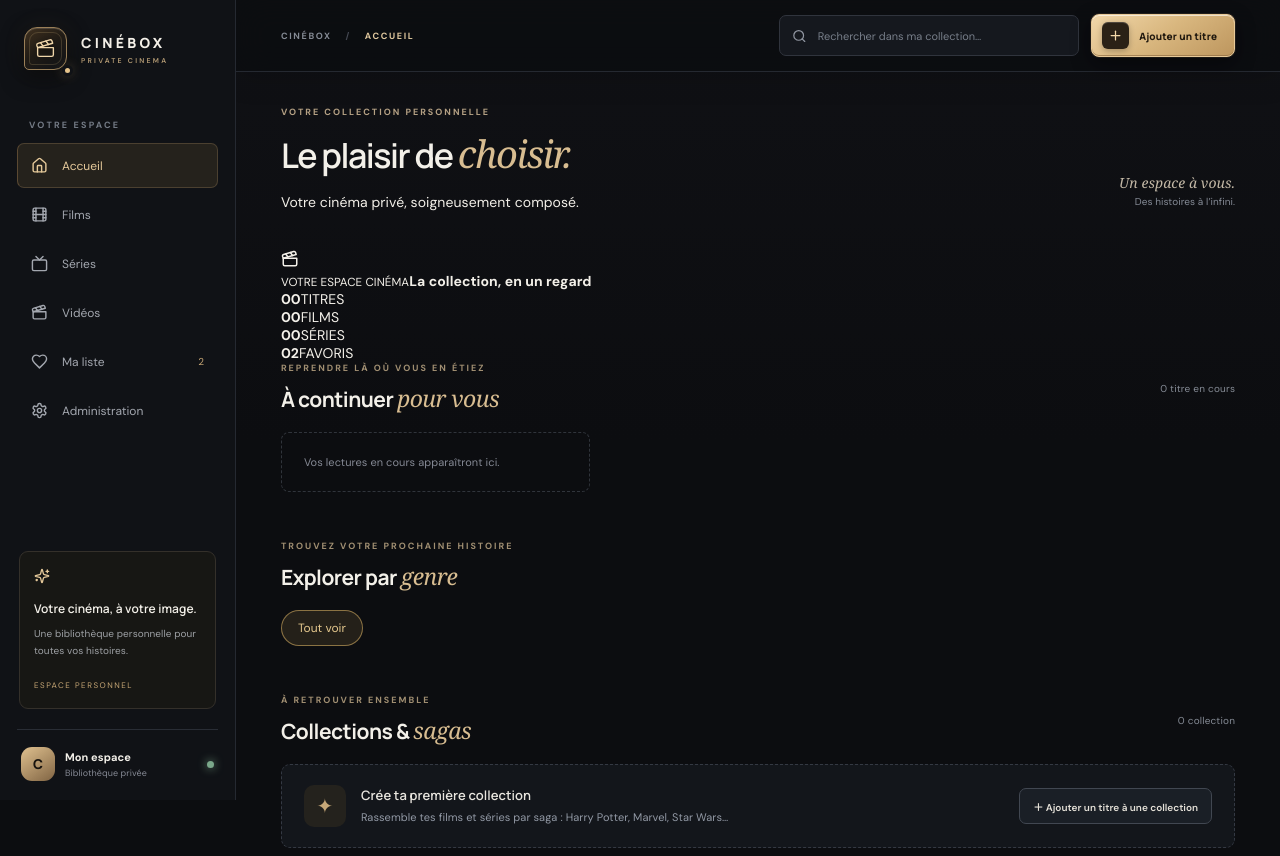
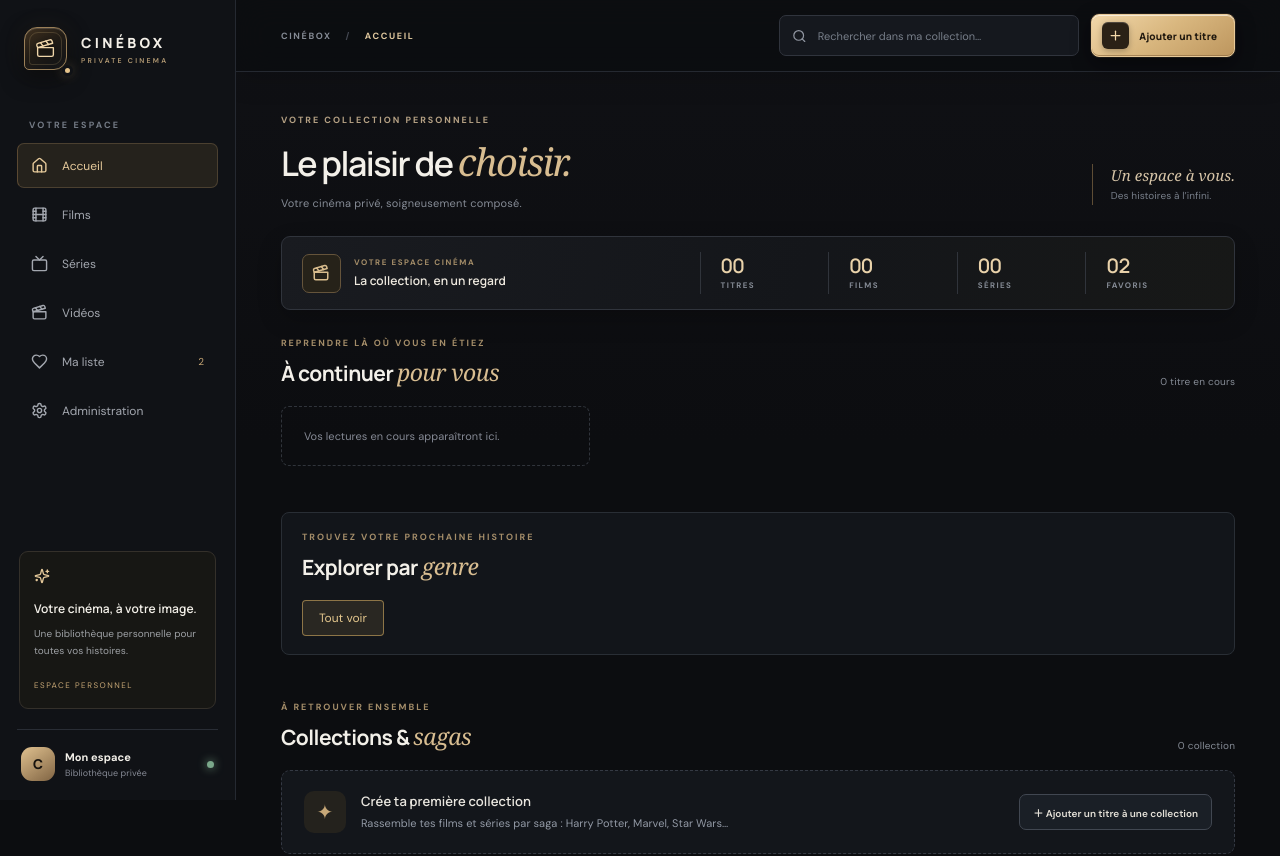
Before and after one commit to yunoe7/cinebox, a Next.js app: page / in a window 1280 px wide. Shown: the top 856 px of the page. Built offline with nearby package versions, Linux system fonts and the light colour scheme.

Commit message:
Create distinctive CinéBox editorial homepage design

```diff
--- a/app/globals.css
+++ b/app/globals.css
@@ -1159,3 +1159,216 @@ footer{border-color:#252a32;color:#747b85}
 @media(max-width:390px){
   .page-content{padding-left:11px;padding-right:11px}
 }
+
+
+/* CINÉBOX — editorial homepage composition */
+.welcome-redesign{
+  align-items:flex-end;
+  margin:0 0 22px;
+  padding:8px 0 4px;
+}
+.welcome-redesign .welcome-subtitle{
+  margin:9px 0 0;
+  color:#858b95;
+  text-align:left;
+  font:400 11px 'DM Sans',sans-serif;
+  letter-spacing:.02em;
+}
+.welcome-redesign .welcome-quote{
+  margin:0 0 5px;
+  padding-left:18px;
+  border-left:1px solid #5e4d35;
+  color:#d7c5a8;
+  text-align:left;
+  font:italic 15px/1.5 Georgia,serif;
+}
+.welcome-redesign .welcome-quote span{
+  display:block;
+  margin-top:3px;
+  color:#777e89;
+  font:10px 'DM Sans',sans-serif;
+}
+.library-overview{
+  display:grid;
+  grid-template-columns:minmax(230px,1.7fr) repeat(4,minmax(80px,.55fr));
+  align-items:center;
+  gap:0;
+  margin:0 0 27px;
+  padding:15px 20px;
+  border:1px solid #30343c;
+  border-radius:9px;
+  background:linear-gradient(105deg,#191b20 0%,#14161a 55%,#171817 100%);
+  box-shadow:0 9px 25px #0003;
+}
+.library-overview-intro{
+  display:flex;
+  align-items:center;
+  gap:13px;
+  min-width:0;
+}
+.overview-mark{
+  width:39px;height:39px;flex:none;
+  display:grid;place-items:center;
+  border:1px solid #65543b;
+  border-radius:7px;
+  background:#262219;
+  color:#d9bd8e;
+}
+.library-overview-intro div{display:flex;flex-direction:column;gap:5px;min-width:0}
+.library-overview-intro small{
+  color:#a58e69;font-size:8px;font-weight:700;letter-spacing:1.6px;
+}
+.library-overview-intro strong{
+  color:#eee9df;font:600 12px Manrope,sans-serif;
+}
+.overview-stat{
+  min-height:42px;
+  display:flex;flex-direction:column;justify-content:center;gap:4px;
+  padding-left:20px;
+  border-left:1px solid #30343b;
+}
+.overview-stat strong{
+  color:#e9d2aa;
+  font:600 20px/1 Manrope,sans-serif;
+  letter-spacing:-.7px;
+  font-variant-numeric:tabular-nums;
+}
+.overview-stat span{color:#858b95;font-size:8px;font-weight:700;letter-spacing:1.35px}
+.hero.hero-carousel{
+  height:clamp(390px,36vw,485px);
+  margin-bottom:43px;
+  border-radius:9px;
+  border-color:#454039;
+  background:#111318;
+  box-shadow:0 24px 58px #0008;
+}
+.hero-carousel .hero-bg{
+  background-size:cover;
+  background-position:center 38%;
+  filter:saturate(.72) contrast(1.06);
+}
+.hero-carousel .hero-overlay{
+  background:
+    linear-gradient(90deg,#090a0df5 0%,#090a0ddf 32%,#090a0d70 63%,#090a0d18 100%),
+    linear-gradient(0deg,#090a0dbb 0%,transparent 43%);
+}
+.hero-carousel .hero-copy{left:6.2%;max-width:550px}
+.hero-carousel .hero-kicker{font-size:8px;letter-spacing:2.2px}
+.hero-carousel .hero-tag{margin-top:25px}
+.hero-carousel .hero h2,.hero-carousel h2{
+  margin:15px 0 10px;
+  font-size:clamp(38px,4.5vw,59px);
+  line-height:1.02;
+  letter-spacing:-2px;
+}
+.hero-carousel .hero-meta{
+  display:flex;gap:9px;align-items:center;
+  color:#d1c6b5;font-size:10px;letter-spacing:.04em;
+}
+.hero-carousel .hero-copy>p{
+  max-width:430px;
+  margin-top:17px;
+  color:#c7c8c8;
+  font-size:12px;
+  line-height:1.8;
+}
+.hero-carousel .hero-actions{margin-top:22px}
+.hero-carousel .hero-actions .gold-btn{
+  min-height:43px;padding:0 19px;border-radius:5px;
+  box-shadow:none;
+}
+.hero-carousel .hero-actions .hero-info-btn{
+  min-height:43px;padding:0 17px;border-radius:5px;
+  background:#181a1fbb;border:1px solid #77736b;color:#f1eee8;
+}
+.hero-carousel .hero-controls{
+  position:absolute;right:25px;bottom:24px;z-index:3;
+  display:flex;align-items:center;gap:13px;
+}
+.hero-carousel .hero-controls>button{
+  width:31px;height:31px;display:grid;place-items:center;
+  border:1px solid #ffffff55;border-radius:50%;
+  background:#101216aa;color:#f1e6d4;
+}
+.hero-carousel .hero-controls>button:hover{background:#d3b17d;color:#17130d}
+.hero-carousel .hero-dots{display:flex;align-items:center;gap:6px}
+.hero-carousel .hero-dots button{
+  width:5px;height:5px;padding:0;border:0;border-radius:10px;
+  background:#ffffff66;transition:width .2s,background .2s;
+}
+.hero-carousel .hero-dots button.active{width:22px;background:#dfc391}
+.section-head{align-items:flex-end}
+.section-head .eyebrow{color:#a48d69}
+.section-head h2{margin-top:7px}
+.section-block{margin-bottom:46px}
+.continue-watching-card{
+  border-radius:7px;
+  background:#15171c;
+  border-color:#30343b;
+}
+.continue-watching-card .continue-card-poster{border-radius:4px}
+.discovery-grid{
+  display:grid;grid-template-columns:repeat(4,minmax(0,1fr));gap:13px;
+}
+.discovery-card{
+  position:relative;display:grid;grid-template-columns:76px minmax(0,1fr);
+  align-items:center;gap:13px;min-width:0;padding:9px;
+  border:1px solid #2e333b;border-radius:7px;
+  background:#15181d;color:inherit;text-align:left;
+  transition:transform .2s,border-color .2s,background .2s;
+}
+.discovery-card:hover{transform:translateY(-3px);border-color:#79664a;background:#1b1d22}
+.discovery-card>img,.discovery-card>.artwork-empty{
+  width:76px;height:105px;object-fit:cover;border-radius:4px;background:#050607;
+}
+.discovery-copy{display:flex;flex-direction:column;gap:7px;min-width:0}
+.discovery-copy small{color:#a48d69;font-size:8px;letter-spacing:.8px}
+.discovery-copy strong{color:#f0ece5;font:600 12px/1.4 Manrope,sans-serif}
+.discovery-copy i{color:#838a94;font-size:10px;font-style:normal}
+.discovery-play{
+  position:absolute;right:10px;bottom:10px;color:#d7bd91;
+  opacity:0;transition:opacity .2s;
+}
+.discovery-card:hover .discovery-play{opacity:1}
+.streaming-genres{padding:18px 20px;border:1px solid #292e35;border-radius:8px;background:#12151a}
+.genre-pills button{border-radius:4px}
+.poster-card{padding:4px 4px 12px}
+.poster-image{border-radius:5px}
+.poster-image img{transition:transform .4s,filter .4s}
+.poster-card:hover .poster-image img{transform:scale(1.045);filter:saturate(1) contrast(1.04)}
+.poster-card:hover{border-color:#4b4438;box-shadow:0 13px 28px #0006}
+.poster-open>strong{font-size:12px;letter-spacing:.01em}
+@media(max-width:1100px){
+  .library-overview{grid-template-columns:minmax(190px,1.4fr) repeat(4,minmax(65px,.5fr));padding:13px}
+  .overview-stat{padding-left:13px}
+  .discovery-grid{grid-template-columns:repeat(2,minmax(0,1fr))}
+}
+@media(max-width:760px){
+  .welcome-redesign{margin-bottom:17px}
+  .welcome-redesign .welcome-quote{display:none}
+  .welcome-redesign .welcome-subtitle{font-size:10px}
+  .library-overview{
+    grid-template-columns:repeat(4,minmax(0,1fr));
+    gap:0;margin-bottom:19px;padding:12px 9px;
+  }
+  .library-overview-intro{grid-column:1/-1;padding:0 5px 11px;margin-bottom:10px;border-bottom:1px solid #30343b}
+  .overview-mark{width:33px;height:33px}
+  .overview-stat{padding-left:10px;min-height:36px}
+  .overview-stat:first-of-type{border-left:0;padding-left:5px}
+  .overview-stat strong{font-size:18px}
+  .overview-stat span{font-size:7px;letter-spacing:.9px}
+  .hero.hero-carousel{height:365px;margin-bottom:32px}
+  .hero-carousel .hero-copy{left:6%;right:5%;max-width:none}
+  .hero-carousel .hero h2,.hero-carousel h2{font-size:35px;letter-spacing:-1.2px}
+  .hero-carousel .hero-copy>p{font-size:10px;line-height:1.65}
+  .hero-carousel .hero-controls{right:13px;bottom:13px}
+  .discovery-grid{grid-template-columns:1fr;gap:9px}
+  .discovery-card{grid-template-columns:57px minmax(0,1fr);padding:7px}
+  .discovery-card>img,.discovery-card>.artwork-empty{width:57px;height:78px}
+  .streaming-genres{padding:14px 12px}
+}
+@media(max-width:390px){
+  .library-overview{padding:10px 6px}
+  .overview-stat{padding-left:7px}
+  .overview-stat strong{font-size:16px}
+}
```
